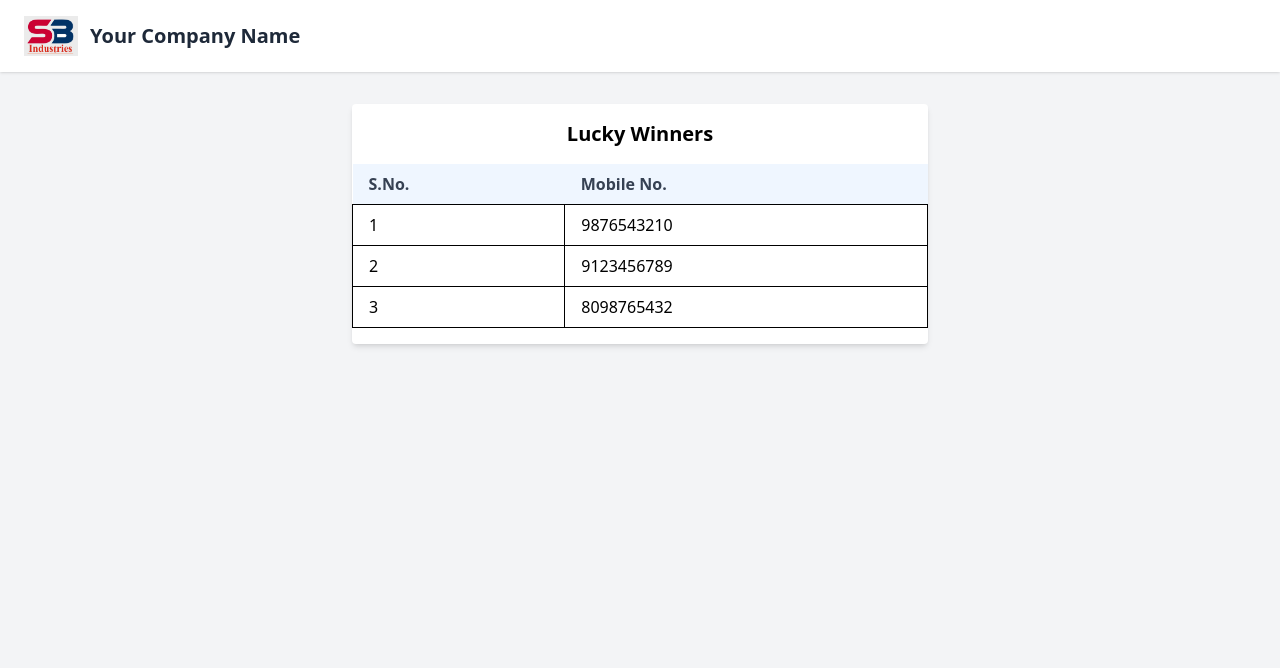
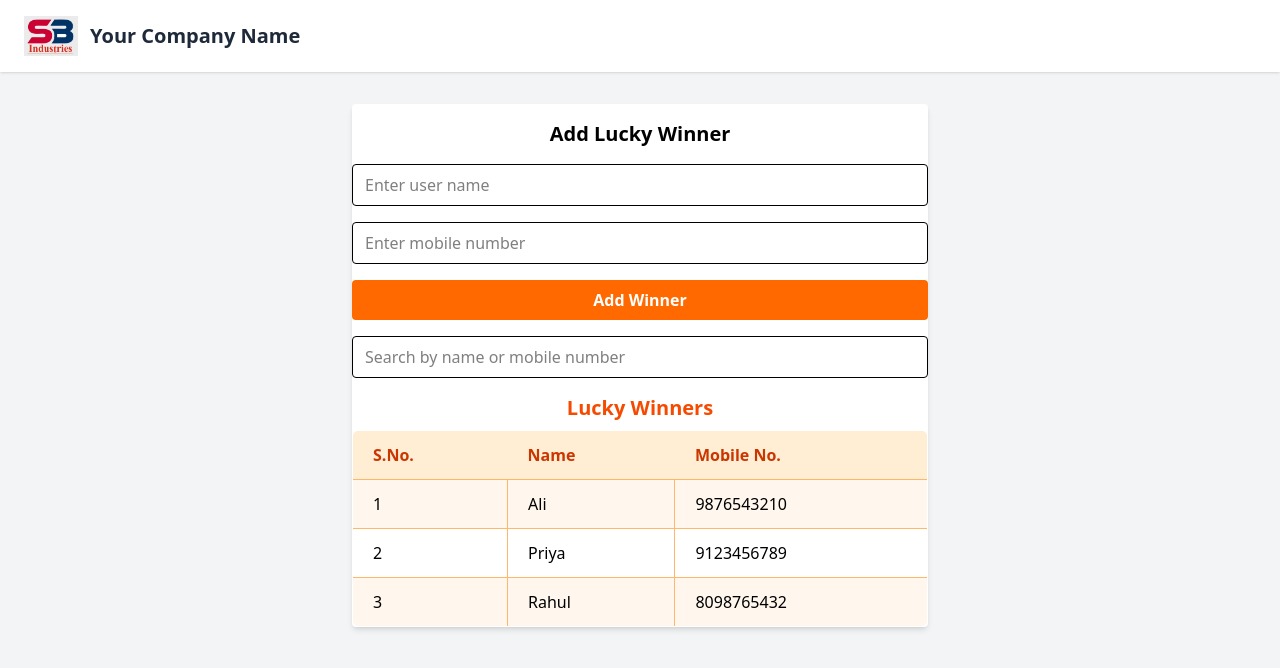
Before and after one commit to vishaldasaniya/LuckyDraw, a React (Vite) app: page /admin/dashboard in a window 1280 px wide. Shown: the top 668 px of the page. Built offline with nearby package versions, Linux system fonts and the light colour scheme.

Commit message:
admindashboard cerated

```diff
--- a/src/components/AdminDashboard.jsx
+++ b/src/components/AdminDashboard.jsx
@@ -1,19 +1,48 @@
-import React from "react";
-import logo from "../assets/images/logo.jpg"
+import React, { useState } from "react";
+import logo from "../assets/images/logo.jpg";
 
-
-// Ye winners ka data backend/API se milega, yahan hardcoded example hai
-const winners = [
-  "9876543210",
-  "9123456789",
-  "8098765432",
-  // Aur winners yahan honge
+const initialWinners = [
+  { mobile: "9876543210", name: "Ali" },
+  { mobile: "9123456789", name: "Priya" },
+  { mobile: "8098765432", name: "Rahul" },
 ];
 
 function Dashboard() {
+  const [winners, setWinners] = useState(initialWinners);
+  const [mobile, setMobile] = useState("");
+  const [name, setName] = useState("");
+  const [searchTerm, setSearchTerm] = useState("");
+
+  // Name validation: sirf alphabets allowed
+  const handleNameChange = (e) => {
+    const value = e.target.value;
+    if (/^[a-zA-Z]*$/.test(value)) setName(value);
+  };
+
+  // Mobile validation: sirf digits allowed
+  const handleMobileChange = (e) => {
+    const value = e.target.value;
+    if (/^\d*$/.test(value)) setMobile(value);
+  };
+
+  const handleSubmit = (e) => {
+    e.preventDefault();
+    if (name === "" || mobile === "") return;
+
+    setWinners([...winners, { name, mobile }]);
+    setName("");
+    setMobile("");
+  };
+
+  // Winners ko search se filter karenge (name ya mobile dono me matching)
+  const filteredWinners = winners.filter(
+    (w) =>
+      w.name.toLowerCase().includes(searchTerm.toLowerCase()) ||
+      w.mobile.includes(searchTerm)
+  );
+
   return (
     <div className="min-h-screen bg-gray-100">
-      {/* Navbar with logo */}
       <nav className="bg-white px-6 py-4 flex items-center shadow">
         <img src={logo} alt="Company Logo" className="h-10 mr-3" />
         <span className="font-bold text-xl text-gray-800">Your Company Name</span>
@@ -21,23 +50,70 @@ function Dashboard() {
 
       <div className="p-8">
         <div className="max-w-xl mx-auto bg-white rounded shadow-md overflow-x-auto">
-          <h2 className="text-xl font-semibold text-center py-4">Lucky Winners</h2>
+          <h2 className="text-xl font-semibold text-center py-4">Add Lucky Winner</h2>
 
-          {/* Winners List Table */}
-          <table className="min-w-full table-auto mb-4">
-            <thead>
-              <tr className="bg-blue-50">
-                <th className="px-4 py-2 text-left text-gray-700">S.No.</th>
-                <th className="px-4 py-2 text-left text-gray-700">Mobile No.</th>
+          <form className="flex flex-col gap-4 mb-4" onSubmit={handleSubmit}>
+            <input
+              type="text"
+              placeholder="Enter user name"
+              value={name}
+              onChange={handleNameChange}
+              className="px-3 py-2 border rounded focus:outline-none focus:ring-2 focus:ring-orange-500"
+              required
+            />
+            <input
+              type="text"
+              placeholder="Enter mobile number"
+              value={mobile}
+              onChange={handleMobileChange}
+              className="px-3 py-2 border rounded focus:outline-none focus:ring-2 focus:ring-orange-500"
+              required
+            />
+            <button
+              type="submit"
+              className="bg-orange-500 text-white font-semibold py-2 rounded hover:bg-orange-600 transition"
+            >
+              Add Winner
+            </button>
+          </form>
+
+          <input
+            type="text"
+            placeholder="Search by name or mobile number"
+            value={searchTerm}
+            onChange={(e) => setSearchTerm(e.target.value)}
+            className="mb-4 w-full px-3 py-2 border rounded focus:outline-none focus:ring-2 focus:ring-orange-500"
+          />
+
+          <h3 className="text-xl font-semibold mb-2 text-center text-orange-600">Lucky Winners</h3>
+
+          <table className="min-w-full table-auto border border-orange-300 rounded-md overflow-hidden">
+            <thead className="bg-orange-100">
+              <tr>
+                <th className="px-5 py-3 text-left text-orange-700 font-semibold">S.No.</th>
+                <th className="px-5 py-3 text-left text-orange-700 font-semibold">Name</th>
+                <th className="px-5 py-3 text-left text-orange-700 font-semibold">Mobile No.</th>
               </tr>
             </thead>
             <tbody>
-              {winners.map((num, idx) => (
-                <tr key={idx}>
-                  <td className="border px-4 py-2">{idx + 1}</td>
-                  <td className="border px-4 py-2">{num}</td>
+              {filteredWinners.length > 0 ? (
+                filteredWinners.map((winner, idx) => (
+                  <tr
+                    key={idx}
+                    className={idx % 2 === 0 ? "bg-orange-50" : "bg-white"}
+                  >
+                    <td className="border px-5 py-3 border-orange-300">{idx + 1}</td>
+                    <td className="border px-5 py-3 border-orange-300">{winner.name}</td>
+                    <td className="border px-5 py-3 border-orange-300">{winner.mobile}</td>
+                  </tr>
+                ))
+              ) : (
+                <tr>
+                  <td colSpan="3" className="text-center py-4 text-orange-600">
+                    No winners found
+                  </td>
                 </tr>
-              ))}
+              )}
             </tbody>
           </table>
         </div>
```
Also changed, not shown: src/components/PrizeCard.jsx (added).
